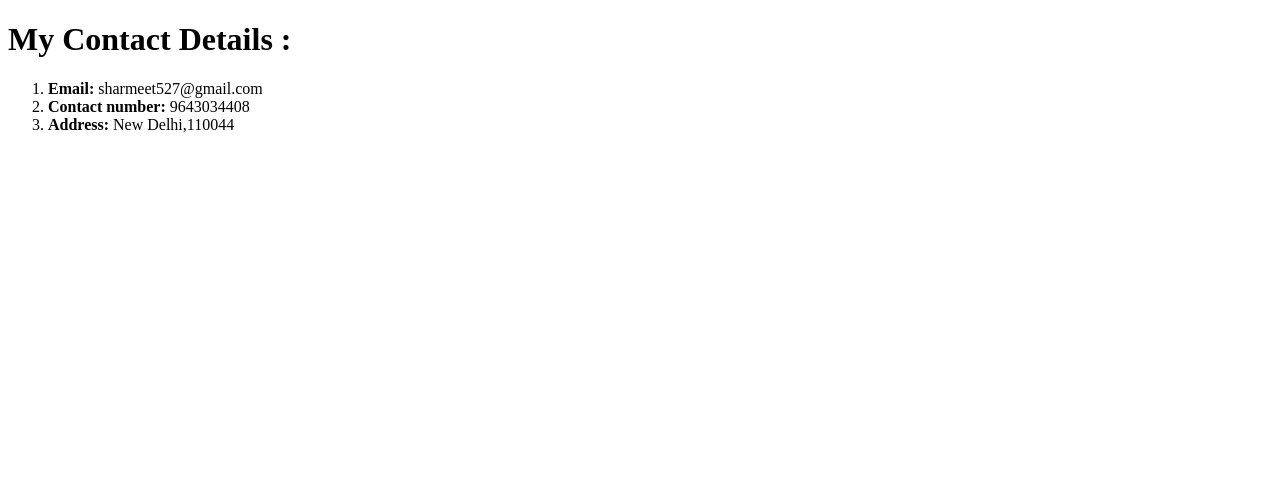
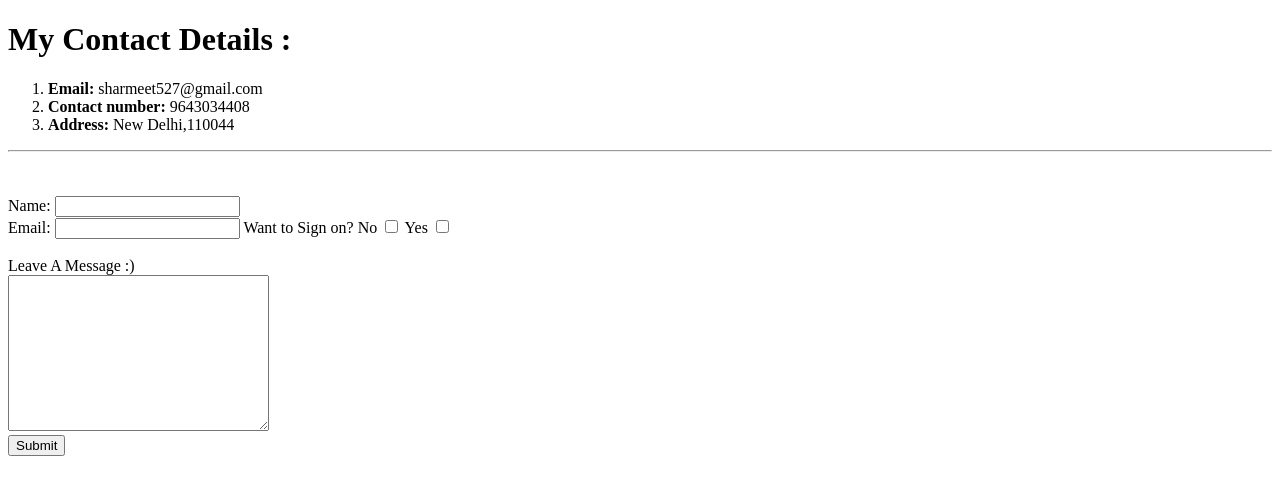
Before and after one commit to Hrsingh02/CV, a plain HTML site: page Contact.html in a window 1280 px wide. Drawn offline with Linux system fonts and the light colour scheme.

Commit message:
Add files via upload

```diff
--- a/Contact.html
+++ b/Contact.html
@@ -13,6 +13,23 @@
     <li><strong>Contact number: </strong>9643034408</li>
     <li><strong>Address: </strong>New Delhi,110044 </li>
   </ol>
+  <hr>
+  <br><br>
+  <form action="mailto:sharmeet527@gmail.com?subject=feedback" method="post" enctype="text/plain">
+
+    <label>Name:</label>
+    <input type="text" name="" value=""><br>
+    <label>Email:</label>
+    <input type="email" name="" value="">
+    <label>Want to Sign on?</label>
+    <label>No</label>
+    <input type="checkbox" name="" value="">
+    <label>Yes</label>
+    <input type="checkbox" name="" value=""><br><br>
+    <label>Leave A Message :)</label><br>
+    <textarea name="" rows="10" cols="30"></textarea><br>
+    <input type="submit">
+  </form>
 </body>
 
 </html>
```
Also changed, not shown: Index.html (+2 -2 lines), Images/Harmeet.jpg (added).
